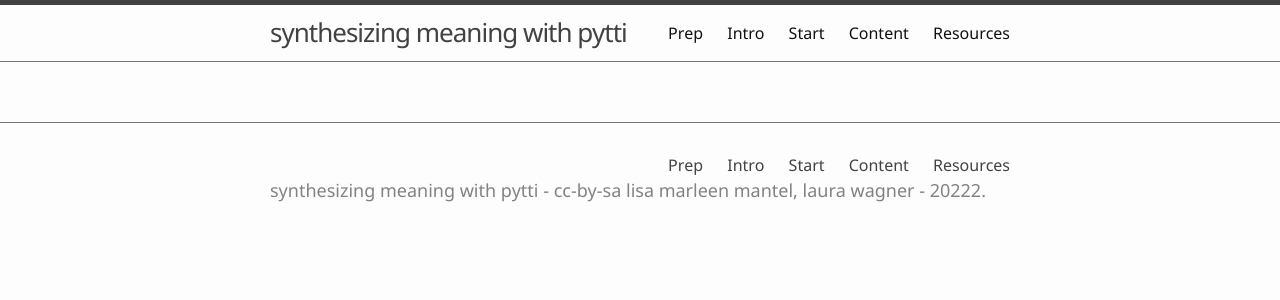
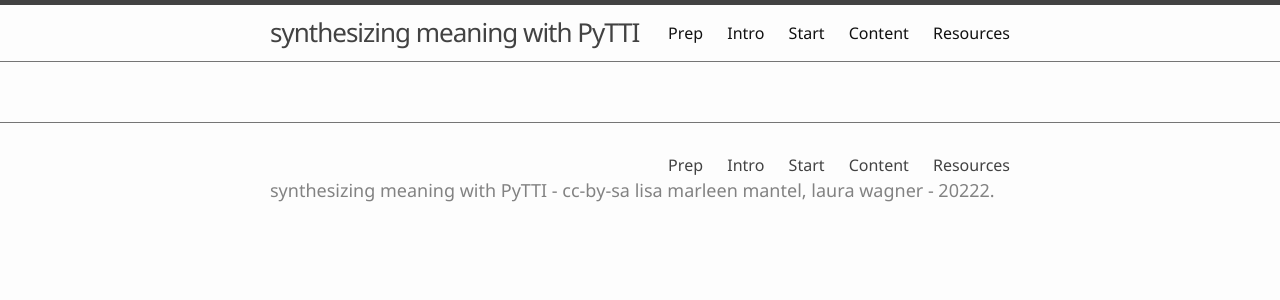
Before and after one commit to laurajul/pytti-workshop, a Jekyll site: the page built from instructors.md, in a window 1280 px wide. Shown: the top 300 px of the page. Built offline with Jekyll 4.4.1, drawn with Linux system fonts in a browser that asks for light colours; our own code applies the rules of GitHub Pages for plain Markdown files; part of the change alters nothing that is shown.

```diff
--- a/_config.yml
+++ b/_config.yml
@@ -8,9 +8,9 @@
 
 # Site settings
 # title appears in the header
-title: synthesizing meaning with pytti
+title: synthesizing meaning with PyTTI
 # description and keywords for meta tags
-description: "a workshop of the PDC conference"
+description: "a one-day workshop of the PDC conference"
 keywords: "PyTTI, Text-to-image"
 
 # author settings for cc-by, appears in the footer
```
